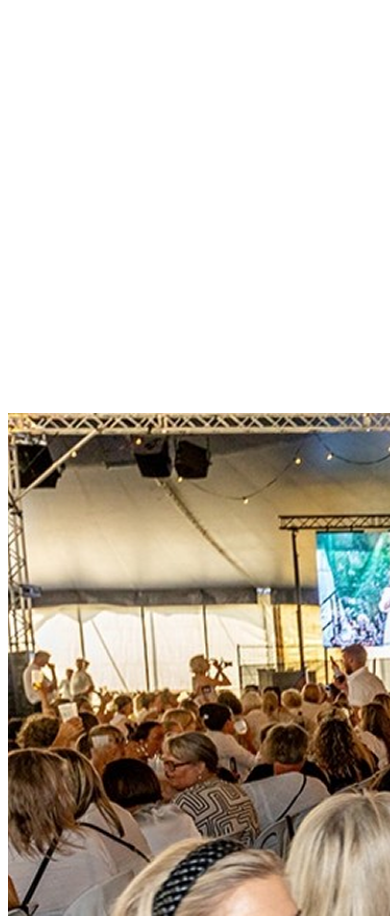
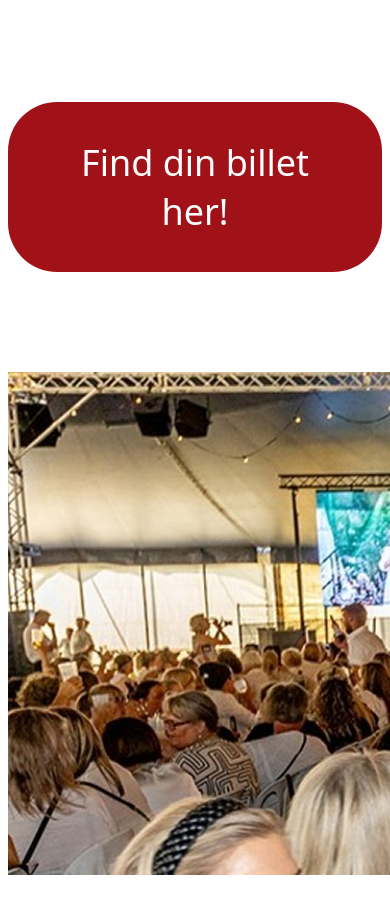
Before and after one commit to NoahBN/projoektuge, a plain HTML site: page Landingpage damefrokost.html in a window 390 px wide. Shown: the part 974-1890 px from the top of the page. Drawn offline with Linux system fonts and the light colour scheme.

Commit message:
responsive2

```diff
--- a/Landingpage damefrokost.html
+++ b/Landingpage damefrokost.html
@@ -75,7 +75,7 @@
         </section>
     </section>
 
-    <section >
+    <section id="sponsors">
         <section id="Sponor">
             <p>Hovedsponsore:</p>
         </section>
--- a/Landingpage.css
+++ b/Landingpage.css
@@ -46,10 +46,12 @@ header{
     display: flex;
     justify-content: center;
     text-align: center;
-    margin-left: 521px;
-    margin-right: 521px;
     border-radius: 49px;
     color: white;
+    padding-left: 40px;
+    padding-right: 40px;
+
+
 }
 
 #øverstebillede{
@@ -175,6 +177,9 @@ header{
         display: flex;
         flex-direction: column;
     }
+    .button{
+        margin-top: 57px;
+    }
     #bogt{
         display: flex;
         flex-direction: column;
@@ -187,6 +192,14 @@ header{
         display: flex;
         flex-wrap: wrap;
     }
+    #sponsors{
+        display: flex;
+        flex-direction: column;
+    }
+    #øverstebillede{
+        height: 570px;
+        width: 768px;
+    }
 
 
 }
```
